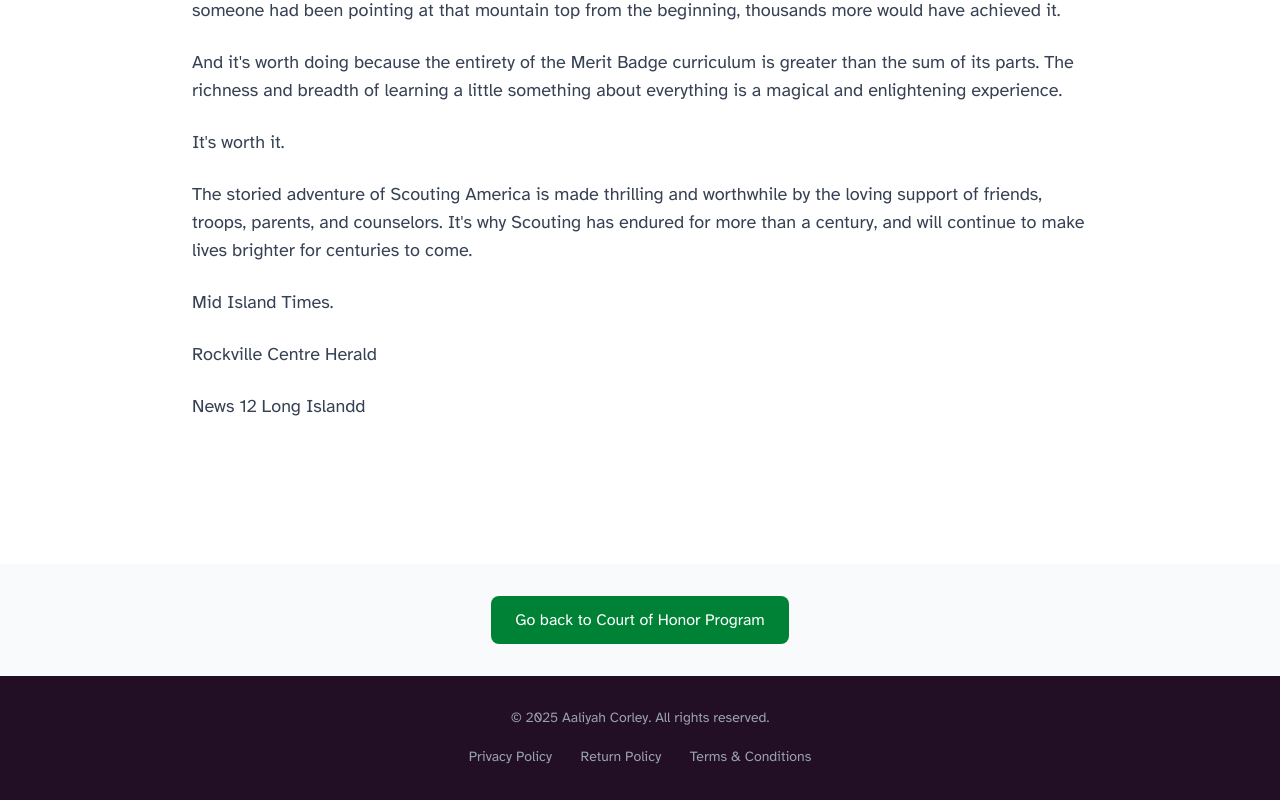
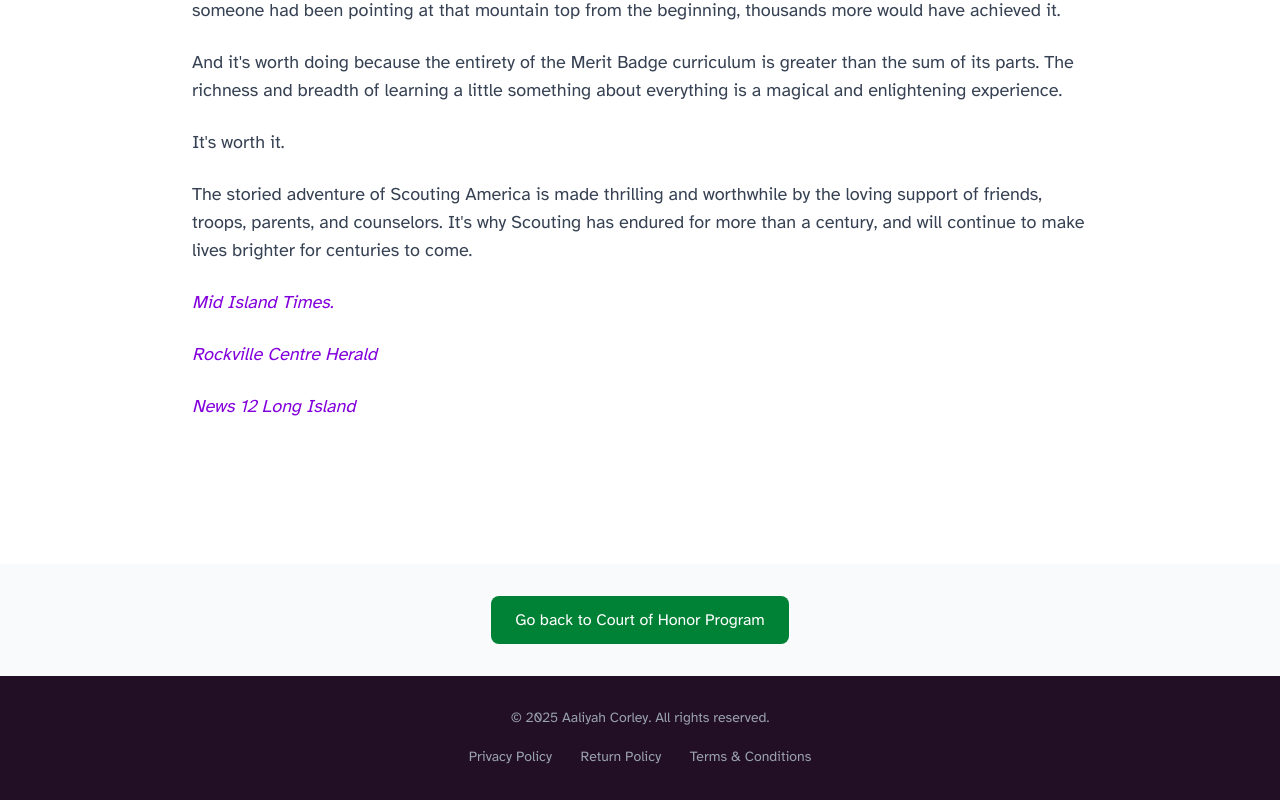
Before and after one commit to Skipity/v0-plum-candy-website, a SvelteKit app: page /scouting in a window 1280 px wide. Shown: the part 3012-3812 px from the top of the page. Built offline with nearby package versions, Linux system fonts and the light colour scheme.

Commit message:
Update +page.svelte
link formatting

```diff
--- a/src/routes/scouting/+page.svelte
+++ b/src/routes/scouting/+page.svelte
@@ -126,18 +126,20 @@
             The storied adventure of Scouting America is made thrilling and worthwhile by the loving support of friends, troops, parents, and counselors. It's why Scouting has endured for more than a century, and will continue to make lives brighter for centuries to come.
           </p>
           <p>
-          <a href="https://www.midislandtimes.com/pageview/viewer/2025-10-17#page=0" >Mid Island Times.</a>
+          <a href="https://www.midislandtimes.com/pageview/viewer/2025-10-17#page=0" class="italic text-purple-700 hover:text-purple-900 transition-colors">Mid Island Times.</a>
           </p>
            <p>
-          <a href="https://issuu.com/richnercomm/docs/rockville_centre_herald_10-23-2025?ff" >Rockville Centre Herald</a>
+          <a href="https://issuu.com/richnercomm/docs/rockville_centre_herald_10-23-2025?ff" class="italic text-purple-700 hover:text-purple-900 transition-colors">Rockville Centre Herald</a>
           </p>
 
            <p>
-          <a href="https://longisland.news12.com/hicksville-teen-makes-history-as-first-girl-on-li-to-earn-every-merit-badge-in-scouting-america" >News 12 Long Islandd</a>
+          <a href="https://longisland.news12.com/hicksville-teen-makes-history-as-first-girl-on-li-to-earn-every-merit-badge-in-scouting-america" class="italic text-purple-700 hover:text-purple-900 transition-colors">News 12 Long Island</a>
           </p>
         </div>
       </div>
     </div>
+
+
   </section>
 </div>
 
```
